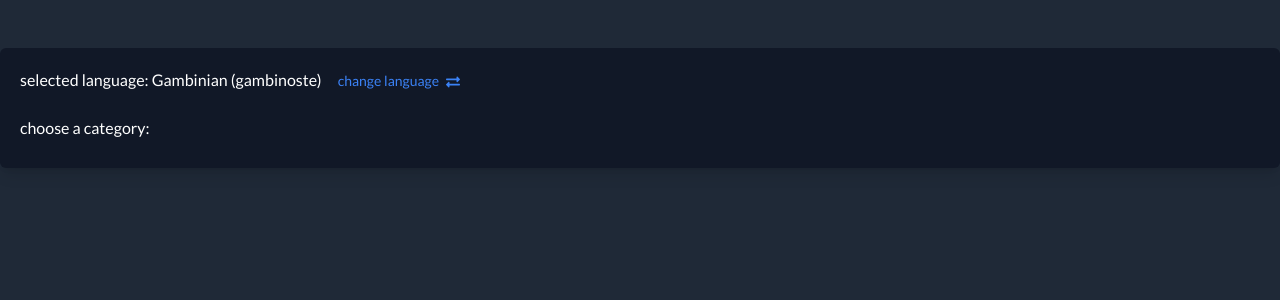
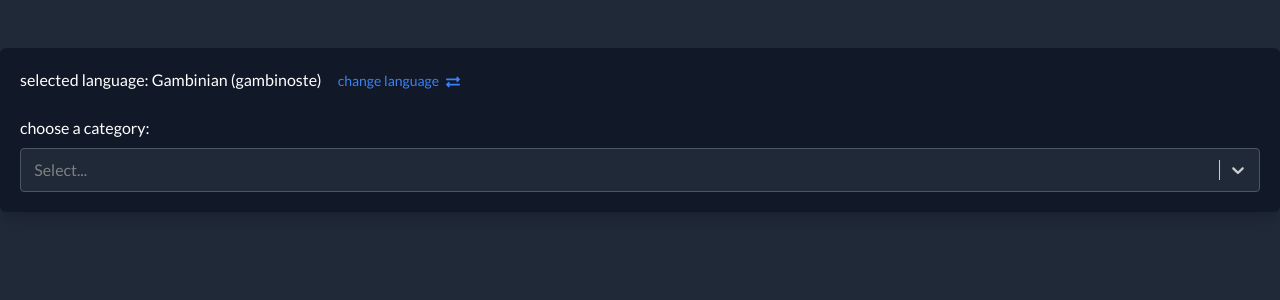
Before and after one commit to Michelium/lofanje-react, a React (Create React App) app: page / in a window 1280 px wide. Shown: the top 300 px of the page. Built offline with nearby package versions, Linux system fonts and the light colour scheme.

Commit message:
wip: added category select

```diff
--- a/src/components/form/Select.tsx
+++ b/src/components/form/Select.tsx
@@ -7,7 +7,7 @@ export interface Option {
 }
 
 interface SelectProps {
-    value: Option | null; // Now accept the full Option object
+    value?: Option | null; // Now accept the full Option object
     setValue: (value: Option | null) => void; // Pass the full Option object in setter
     options: Option[];
     className?: string;
--- a/src/pages/Lofanje/CategorySelect.tsx
+++ b/src/pages/Lofanje/CategorySelect.tsx
@@ -3,9 +3,11 @@ import Select, {Option} from "../../components/form/Select";
 
 interface CategorySelectProps {
     language?: string | null;
+    category?: Option | null;
+    setCategory?: (category: Option | null) => void;
 }
 
-const CategorySelect = ({language}: CategorySelectProps) => {
+const CategorySelect = ({language, category, setCategory}: CategorySelectProps) => {
 
     const options: Option[] = [
         { value: 'option1', label: 'Option 1' },
@@ -15,10 +17,15 @@ const CategorySelect = ({language}: CategorySelectProps) => {
     return (
         <div className="">
             <p className="text-white mb-2">choose a category:</p>
-            {/*<Select*/}
-            {/*    options={options}*/}
-            {/*    placeholder="choose an option..."*/}
-            {/*/>*/}
+            <Select
+                options={options}
+                // value={category}
+                setValue={(selectedOption) => {
+                    if (setCategory) {
+                        setCategory(selectedOption);
+                    }
+                }}
+            />
         </div>
     );
 };
--- a/src/pages/Lofanje/LanguageSelect.tsx
+++ b/src/pages/Lofanje/LanguageSelect.tsx
@@ -5,9 +5,10 @@ import { FaExchangeAlt } from "react-icons/fa";
 interface LanguageSelectProps {
     language: Option | null;
     setLanguage: (language: Option | null) => void;
+    clearCategory?: () => void;
 }
 
-const LanguageSelect = ({language, setLanguage}: LanguageSelectProps) => {
+const LanguageSelect = ({language, setLanguage, clearCategory}: LanguageSelectProps) => {
     const [selectVisible, setSelectVisible] = useState<boolean>(false); // Initially hidden
 
     const options: Option[] = [
@@ -51,6 +52,7 @@ const LanguageSelect = ({language, setLanguage}: LanguageSelectProps) => {
                         value={language}
                         setValue={(selectedOption) => {
                             setLanguage(selectedOption);
+                            if (clearCategory) clearCategory();
                             setSelectVisible(false);
                         }}
                     />
--- a/src/pages/Lofanje/index.tsx
+++ b/src/pages/Lofanje/index.tsx
@@ -6,14 +6,18 @@ import {Option} from "../../components/form/Select";
 const Lofanje = () => {
 
     const [language, setLanguage] = useState<Option | null>({ value: 'gambinian', label: 'Gambinian (gambinoste)' });
-    const [category, setCategory] = useState<string | null>(null);
+    const [category, setCategory] = useState<Option | null>({ value: 'option1', label: 'Option 1' });
+
+    const clearCategory = () => {
+        setCategory(null);
+    }
 
     return (
         <div className="">
             <main className="container mx-auto mt-12 bg-gray-900 p-5 shadow-lg text-white rounded-md">
-                <LanguageSelect language={language} setLanguage={setLanguage}/>
+                <LanguageSelect language={language} setLanguage={setLanguage} clearCategory={clearCategory}/>
 
-                <CategorySelect language={language?.value}/>
+                <CategorySelect language={language?.value} category={category} setCategory={setCategory}/>
             </main>
         </div>
     );
```
